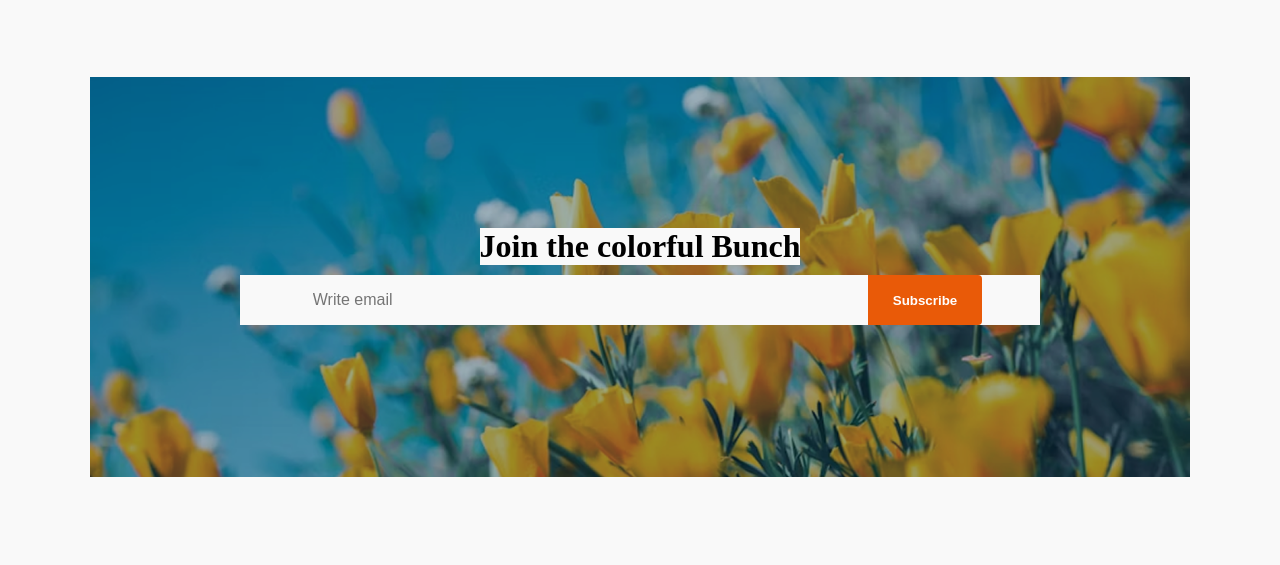
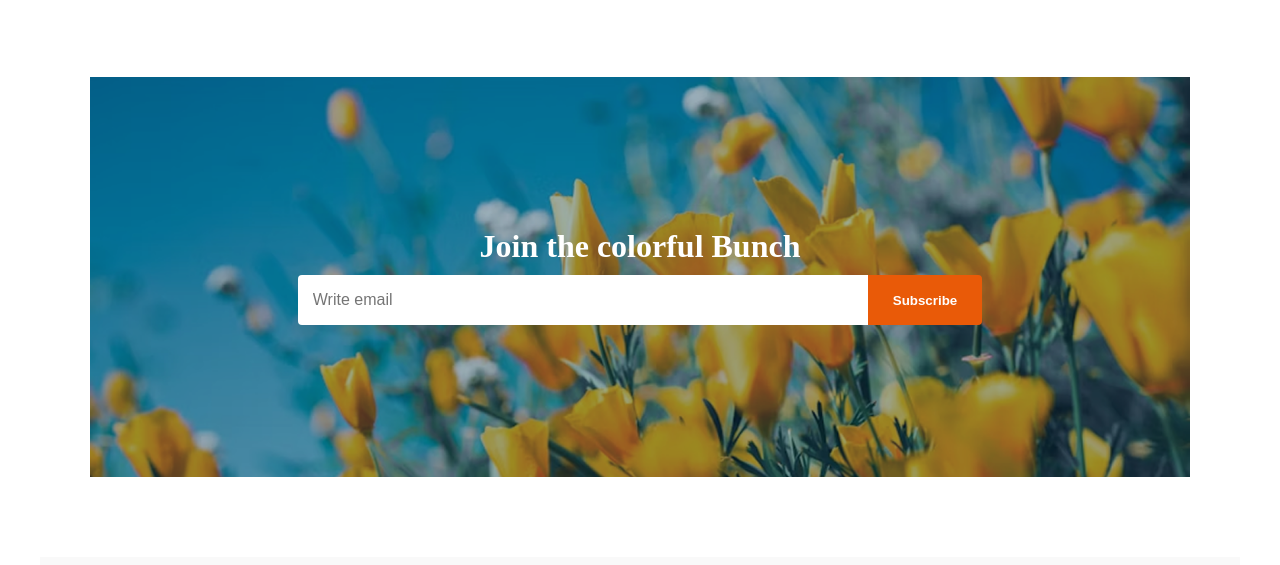
Before and after one commit to arzoo594/B-12-A-02, a plain HTML site: page index.html in a window 1280 px wide. Shown: the part 2761-3326 px from the top of the page. Drawn offline with Linux system fonts and the light colour scheme.

Commit message:
final problem solve

```diff
--- a/style.css
+++ b/style.css
@@ -1,7 +1,7 @@
 * {
   margin: 0;
   padding: 0;
-  background-color: #f9f9f9;
+
 
 }
 .screen-max-width{
@@ -246,7 +246,7 @@ nav ul a{
   align-items: center;
   justify-content: center;
   text-align: center;
-  color: black;
+  color: white;
   position: relative;
   margin: 80px 0;
   padding: 0 20px;
```
